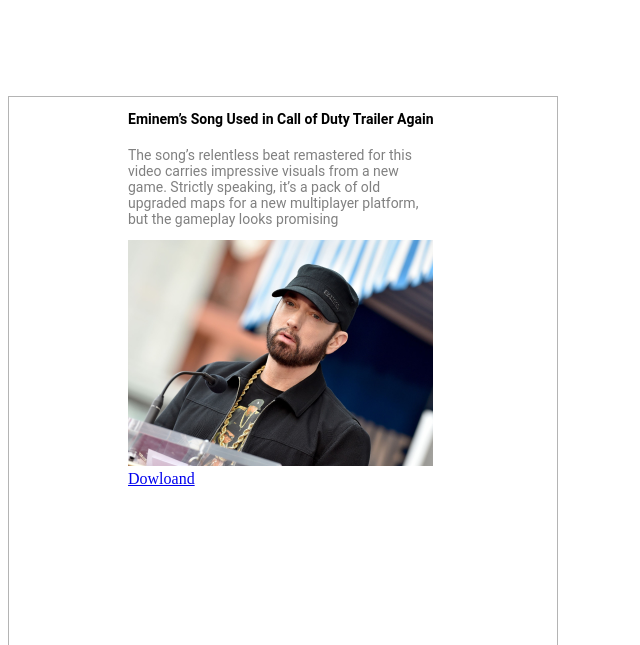
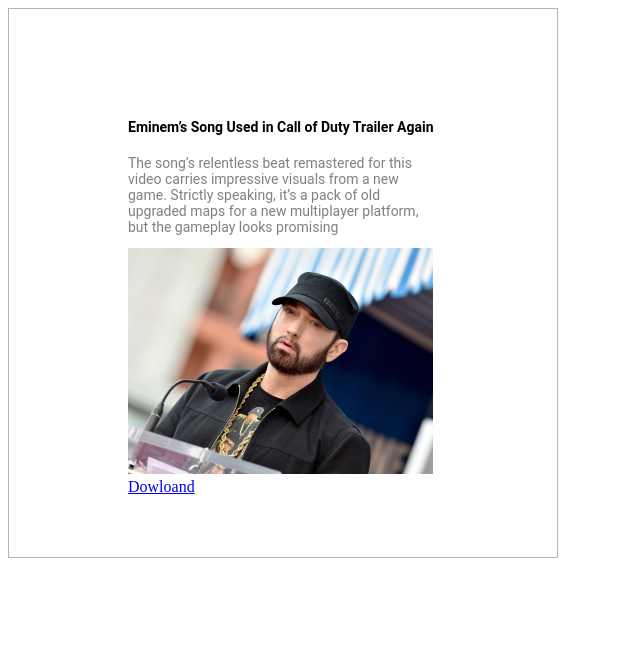
Before and after one commit to jabnidzegiga/davaleba-57, a plain HTML site: page index.html in a window 1280 px wide. Shown: the top 645 px of the page, without its empty margins (0-640 px from the left). Drawn offline with Linux system fonts and the light colour scheme.

Commit message:
Update style.css

```diff
--- a/style.css
+++ b/style.css
@@ -7,7 +7,7 @@
   height: 550px;
   border: 1px solid #B4B4B4;
   padding-left: 119px;
-  margin-top: 96px;
+  padding-top:  96px;
 }
 p{
 
```
